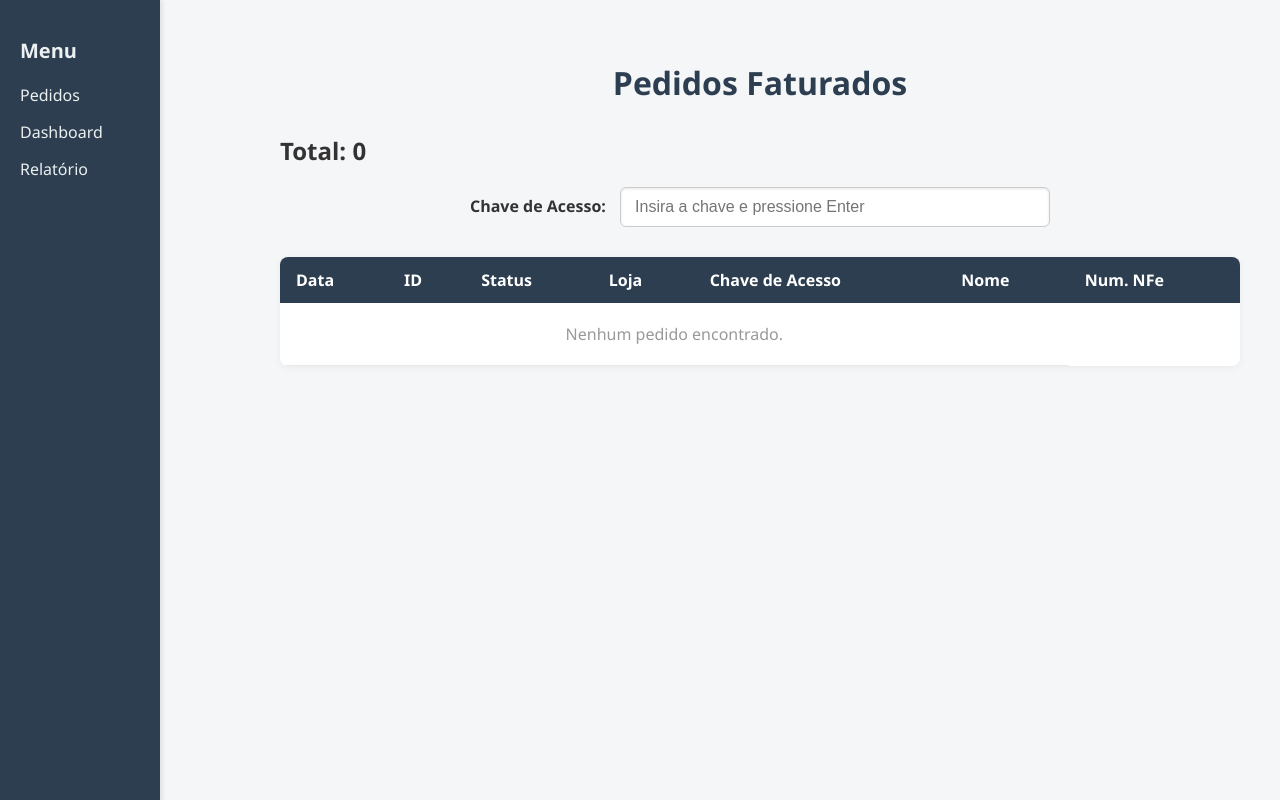
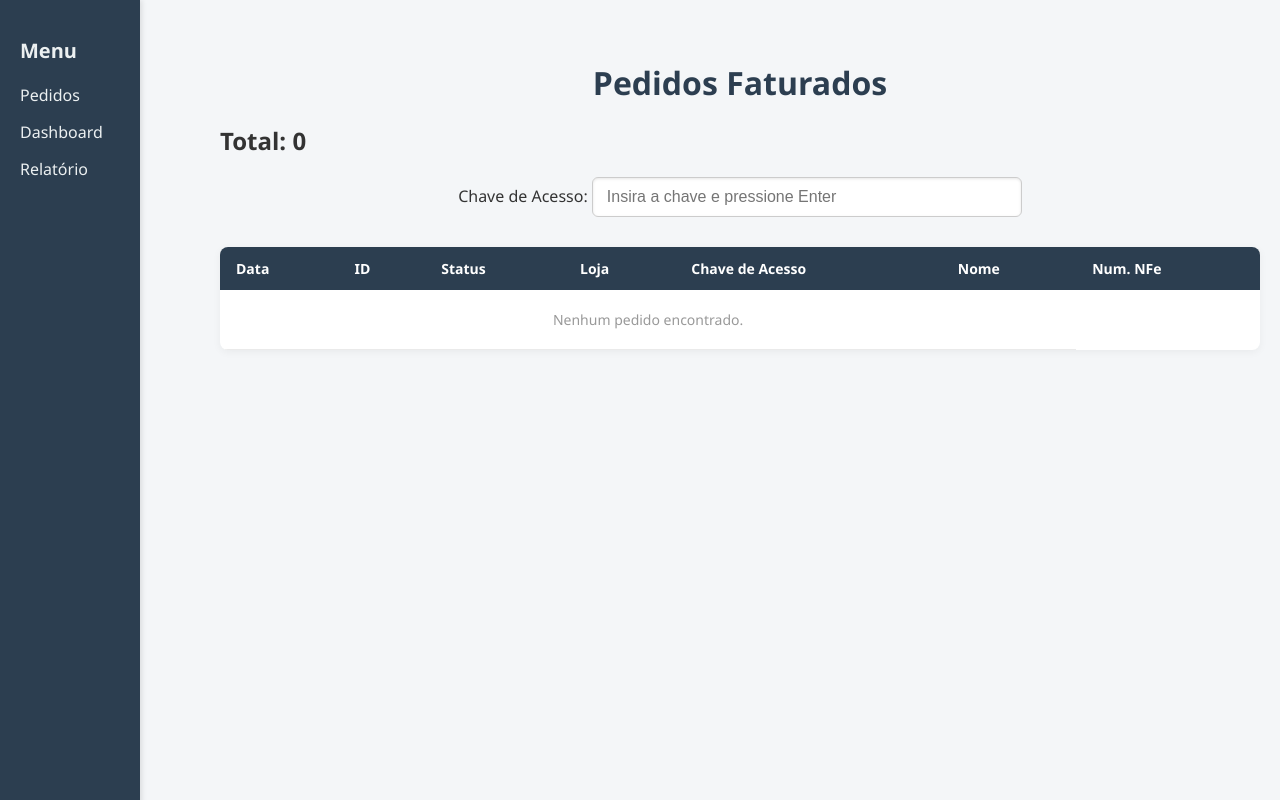
Before and after one commit to Astolphi4K/webhook, a Flask app: page /pedidos in a window 1280 px wide. Run offline with Flask 3, Linux system fonts and the light colour scheme; some libraries are stand-ins or nearby versions.

Commit message:
Add files via upload

```diff
--- a/app.py
+++ b/app.py
@@ -20,7 +20,7 @@
 
 def extrair_itens_xml(xml_url):
     try:
-        response = requests.get(xml_url)
+        response = requests.get("https://www.bling.com.br/relatorios/nfe.xml.php?chaveAcesso=" + xml_url)
         response.raise_for_status()
 
         # Define o namespace da NFe
@@ -153,7 +153,7 @@
                     db.session.commit()
                     print(f"Salvo: {novo_pedido.id}")
 
-                    xml_url = nota.get('xml')
+                    xml_url = nota.get('chaveAcesso')
                     if xml_url:
                         itens_xml  = extrair_itens_xml(xml_url)
                         print(f"Itens extraídos para pedido {novo_pedido.id}: {itens_xml}")
@@ -191,7 +191,6 @@
     except Exception as e:
         print('Erro ao processar webhook:', e)
         return jsonify({'erro': str(e)}), 500
-
 
 
 @app.route('/pedidos')
@@ -399,3 +398,4 @@
 
 if __name__ == '__main__':
     app.run(debug=True)
+    #print(extrair_itens_xml("35250762434436001703550020003131411225750547"))
--- a/templates/pedidos.html
+++ b/templates/pedidos.html
@@ -2,6 +2,7 @@
 <html lang="pt-br">
 <head>
     <meta charset="UTF-8">
+    <meta name="viewport" content="width=device-width, initial-scale=1.0">
     <title>Lista de Pedidos</title>
     <style>
 
@@ -9,30 +10,28 @@
         font-family: 'Segoe UI', Tahoma, Geneva, Verdana, sans-serif;
         background-color: #f4f6f8;
         margin: 0;
-            padding: 40px;
+        padding: 40px 20px;
         color: #333;
         }
 
         h1 {
             text-align: center;
             color: #2c3e50;
-            margin-bottom: 30px;
+            margin-bottom: 20px;
         }
 
-        form {
+        form, .input-wrapper {
             display: flex;
             justify-content: center;
             align-items: center;
-            margin-bottom: 30px;
-        }
-
-        label {
-            font-weight: 600;
-            margin-right: 10px;
+            flex-wrap: wrap;
+            margin-bottom: 20px;
+            gap: 10px;
         }
 
         input[type="text"] {
-            width: 400px;
+            width: 100%;
+            max-width: 400px;
             padding: 10px 14px;
             font-size: 16px;
             border: 1px solid #ccc;
@@ -54,6 +53,7 @@
             border-radius: 8px;
             overflow: hidden;
             box-shadow: 0 2px 8px rgba(0,0,0,0.05);
+            font-size: 14px;
         }
 
         th {
@@ -82,11 +82,13 @@
             color: #999;
             padding: 20px;
         }
+
+        /* Sidebar */
         .sidebar {
             position: fixed;
             top: 0;
             left: 0;
-        width: 120px;
+            width: 100px;
             height: 100%;
             background-color: #2c3e50;
             padding: 20px;
@@ -120,10 +122,12 @@
             color: #3498db;
         }
 
-        /* Ajuste do conteúdo da página para não ficar sob o menu */
+        /* Compensar largura da sidebar */
         body {
-            margin-left: 240px;
+            margin-left: 200px;
         }
+
+        /* Status */
         .status {
             display: inline-block;
             padding: 5px 10px;
```
Also changed, not shown: other parts of templates/pedidos.html (+60 -0 lines). Lines whose indentation alone changed are shown as unchanged.
